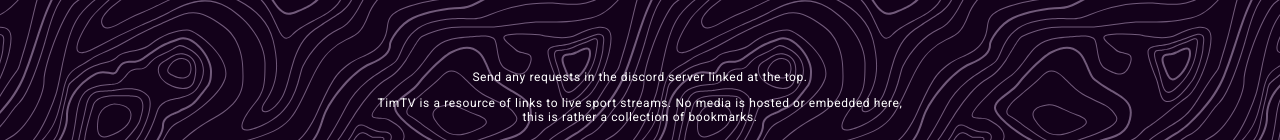
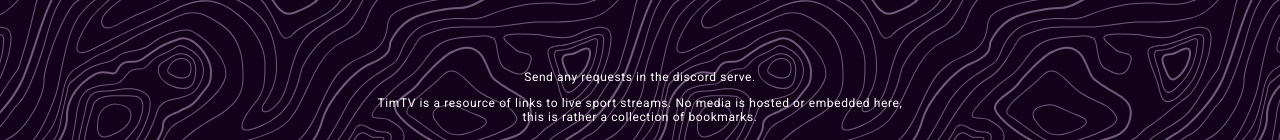
Before and after one commit to tcblasingame/sugg, a plain HTML site: page index.html in a window 1280 px wide. Shown: the part 781-921 px from the top of the page. Drawn offline with Linux system fonts and the light colour scheme.

Commit message:
Update index.html

```diff
--- a/index.html
+++ b/index.html
@@ -107,7 +107,7 @@
     </body>
     <footer>
       <div class="footer">
-        <p>Send any requests in the discord server linked at the top.</p>
+        <p>Send any requests in the discord serve.</p>
         <p>TimTV is a resource of links to live sport streams. No media is hosted or embedded here, this is rather a collection of bookmarks.</p>
       </div>
 </html>
```
